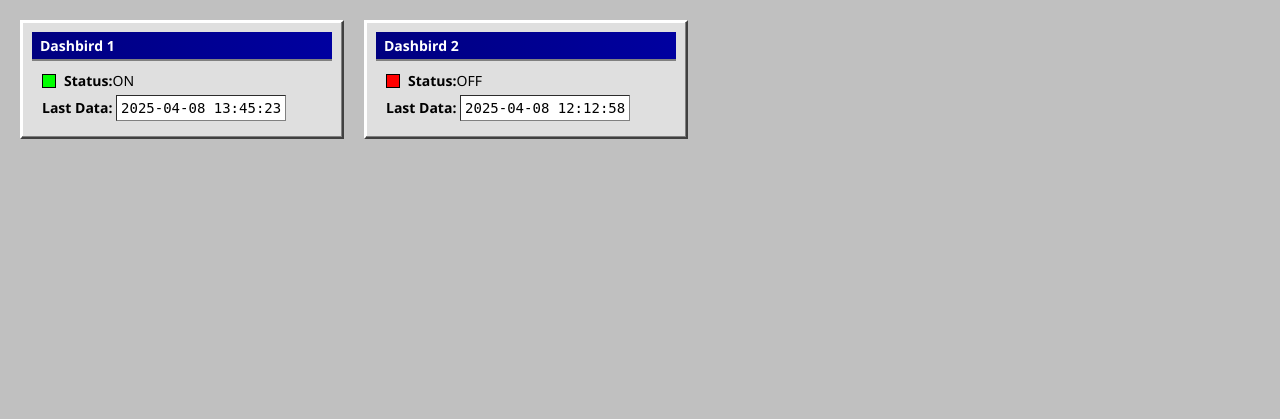
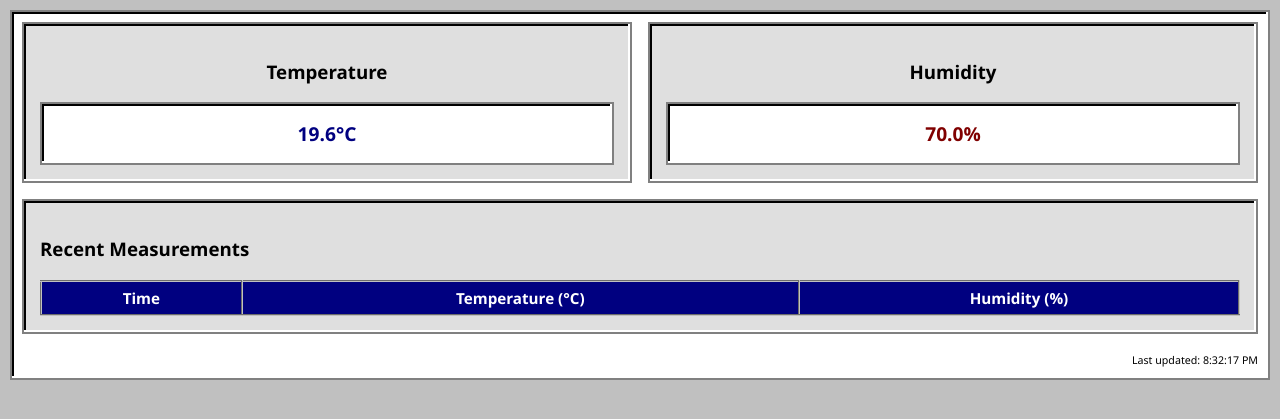
Before and after one commit to HusainCode/localedge-env-monitor, a Flask app: page / in a window 1280 px wide. Shown: the top 419 px of the page. Run offline with Flask 3, Linux system fonts and the light colour scheme; lists and menus that the app fills with data are empty.

Commit message:
HTML and CSS, Windows 98 style

```diff
--- a/app/static/style.css
+++ b/app/static/style.css
@@ -1,70 +1,83 @@
 body {
-  background-color: #c0c0c0;
   font-family: 'Segoe UI', Tahoma, Geneva, Verdana, sans-serif;
-  margin: 20px;
+  background: #c0c0c0;
+  margin: 0;
+  padding: 10px;
+  color: black;
 }
 
-.window {
-  width: 300px;
-  background-color: #dfdfdf;
-  border: 2px solid #fff;
-  border-right-color: #404040;
-  border-bottom-color: #404040;
-  box-shadow: inset -1px -1px 0 #808080, inset 1px 1px 0 #fff;
+.dashboard {
+  background: #ffffff;
+  border: 2px solid #808080;
   padding: 10px;
-  margin-bottom: 20px;
+  box-shadow: inset -2px -2px 0 #fff, inset 2px 2px 0 #000;
 }
 
-.title-bar {
-  background: linear-gradient(to right, #000080, #0000a0);
-  color: white;
-  padding: 4px 8px;
-  font-weight: bold;
-  font-size: 14px;
+.gauges {
   display: flex;
-  justify-content: space-between;
-  align-items: center;
-  border-bottom: 2px solid #808080;
+  gap: 1rem;
+  margin-bottom: 1rem;
 }
 
-.content {
-  padding: 10px;
-  font-size: 14px;
+.gauge {
+  flex: 1;
+  background: #dfdfdf;
+  border: 2px solid #808080;
+  box-shadow: inset -2px -2px 0 #fff, inset 2px 2px 0 #000;
+  text-align: center;
+  padding: 1rem;
 }
 
-.status {
-  display: flex;
-  align-items: center;
-  margin-bottom: 8px;
+.gauge-box {
+  margin-top: 0.5rem;
+  padding: 1rem;
+  background: #ffffff;
+  border: 2px solid #808080;
+  box-shadow: inset -2px -2px 0 #fff, inset 2px 2px 0 #000;
+  font-weight: bold;
+  font-size: 1.2rem;
 }
 
-.indicator {
-  width: 12px;
-  height: 12px;
-  border: 1px solid #000;
-  margin-right: 8px;
+.table-box {
+  background: #dfdfdf;
+  padding: 1rem;
+  border: 2px solid #808080;
+  box-shadow: inset -2px -2px 0 #fff, inset 2px 2px 0 #000;
 }
 
-.on {
-  background-color: #00ff00;
+table {
+  width: 100%;
+  border-collapse: collapse;
+  background: #fff;
+  margin-top: 1rem;
+  font-size: 0.95rem;
 }
 
-.off {
-  background-color: #ff0000;
+th {
+  background: #000080;
+  color: white;
+  padding: 6px;
+  border: 2px outset #c0c0c0;
+  text-align: center;
 }
 
-.label {
-  font-weight: bold;
+td {
+  padding: 6px;
+  text-align: center;
+  border: 1px solid #808080;
 }
 
-.timestamp {
-  font-family: monospace;
-  background-color: #fff;
-  padding: 4px;
-  border: 1px inset #808080;
+.footer {
+  margin-top: 1rem;
+  text-align: right;
+  font-size: 0.8rem;
+  color: black;
 }
 
-.dashboards {
-  display: flex;
-  gap: 20px;
+.blue {
+  color: #000080;
 }
+
+.red {
+  color: #800000;
+}
--- a/app/templates/index.html
+++ b/app/templates/index.html
@@ -2,37 +2,44 @@
 <html lang="en">
 <head>
   <meta charset="UTF-8" />
-  <title>Retro Dashbirds</title>
-  <link rel="stylesheet" href="{{ url_for('static', filename='style.css') }}">
+  <meta name="viewport" content="width=device-width, initial-scale=1.0" />
+  <title>Sensor Dashboard</title>
+  <link rel="stylesheet" href="style.css" />
 </head>
 <body>
-  <div class="dashboards">
-    <div class="window">
-      <div class="title-bar">Dashbird 1</div>
-      <div class="content">
-        <div class="status">
-          <div class="indicator on"></div>
-          <span class="label">Status:</span> ON
+  <div class="dashboard">
+    <div class="gauges">
+      <div class="gauge">
+        <h3>Temperature</h3>
+        <div class="gauge-box blue">
+          <span id="temp-value">19.6°C</span>
         </div>
-        <div>
-          <span class="label">Last Data:</span>
-          <span class="timestamp">2025-04-08 13:45:23</span>
+      </div>
+      <div class="gauge">
+        <h3>Humidity</h3>
+        <div class="gauge-box red">
+          <span id="humidity-value">70.0%</span>
         </div>
       </div>
     </div>
 
-    <div class="window">
-      <div class="title-bar">Dashbird 2</div>
-      <div class="content">
-        <div class="status">
-          <div class="indicator off"></div>
-          <span class="label">Status:</span> OFF
-        </div>
-        <div>
-          <span class="label">Last Data:</span>
-          <span class="timestamp">2025-04-08 12:12:58</span>
-        </div>
-      </div>
+    <div class="table-box">
+      <h3>Recent Measurements</h3>
+      <table>
+        <thead>
+          <tr>
+            <th>Time</th>
+            <th>Temperature (°C)</th>
+            <th>Humidity (%)</th>
+          </tr>
+        </thead>
+        <tbody id="data-table">
+          <!-- Flask will insert rows here -->
+        </tbody>
+      </table>
+    </div>
+    <div class="footer">
+      <small>Last updated: <span id="last-updated">8:32:17 PM</span></small>
     </div>
   </div>
 </body>
```
